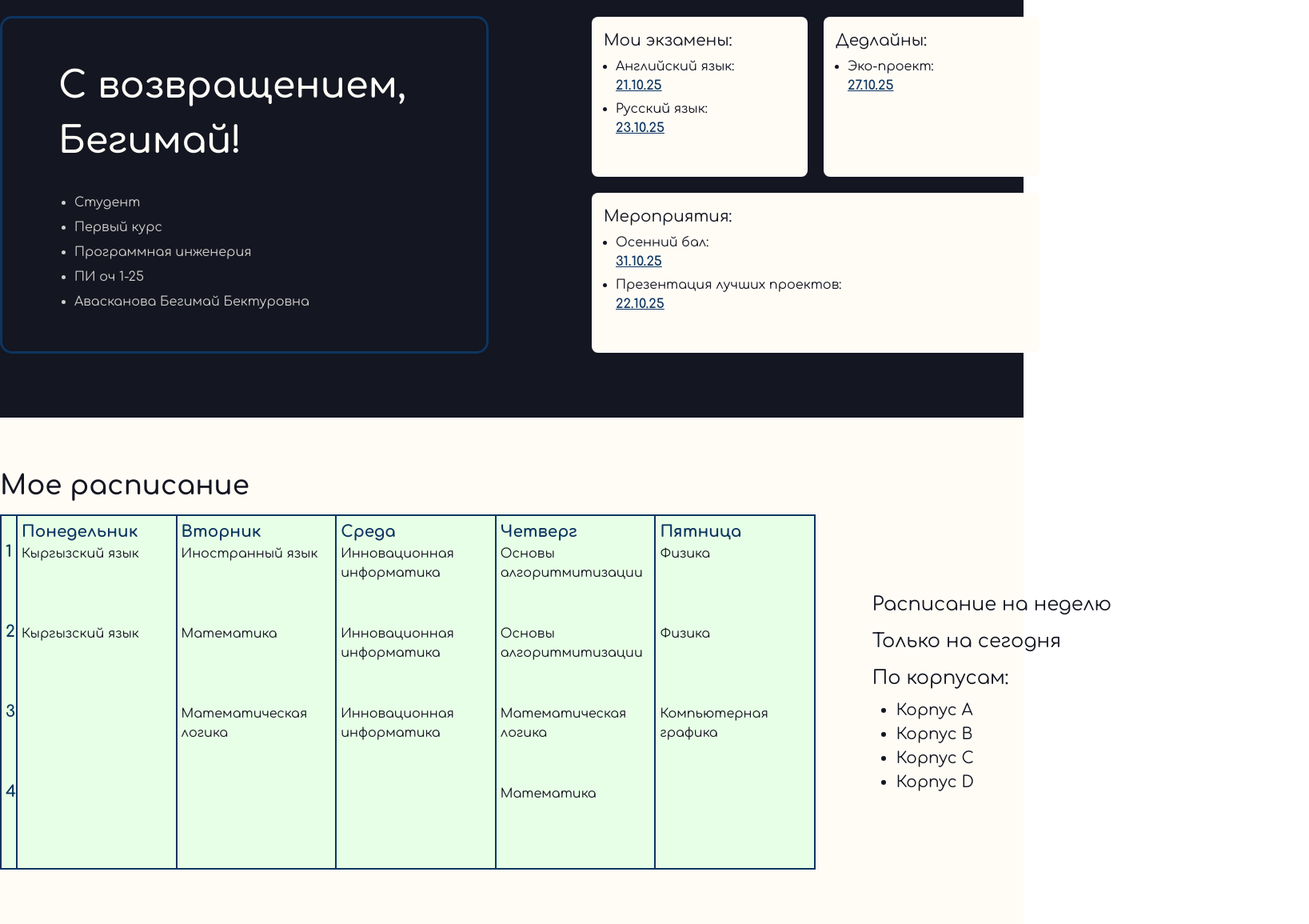
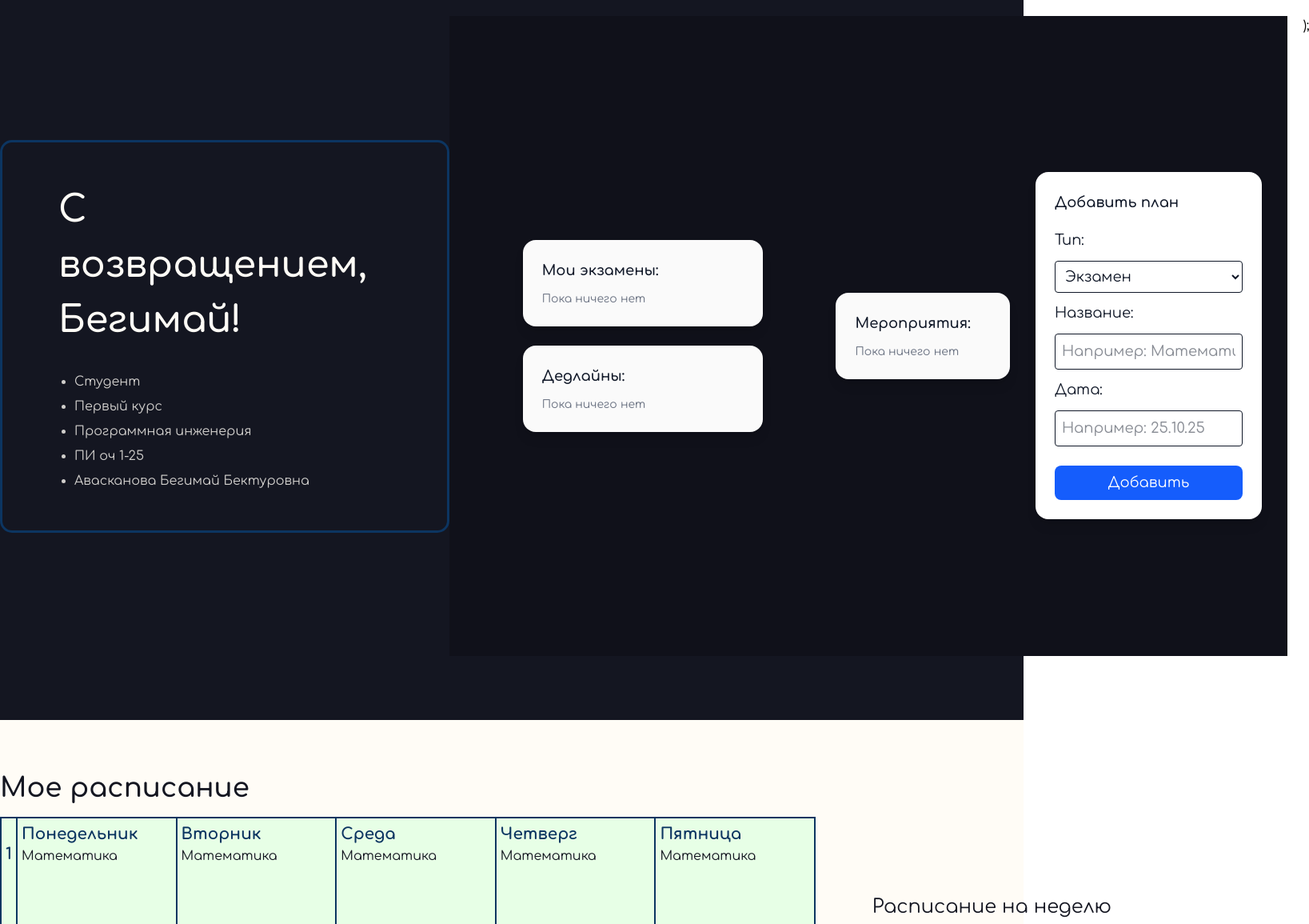
Before and after one commit to djamilya-a/smart-uni-dashboard, a React (Vite) app: page / in a window 1280 px wide. Shown: the part 180-1335 px from the top of the page at 80% size, 1637 px wide, since content can reach past the window. Built offline with nearby package versions, Linux system fonts and the light colour scheme; a web font is replaced by a local one.

Commit message:
first-commit

```diff
--- a/src/components/Main.jsx
+++ b/src/components/Main.jsx
@@ -1,6 +1,43 @@
-import React from 'react'
+import React, { useState, useEffect } from "react";
 
 const Main = () => {
+    const [exams, setExams] = useState([]);
+    const [deadlines, setDeadlines] = useState([]);
+    const [events, setEvents] = useState([]);
+
+    const [input, setInput] = useState("");
+    const [date, setDate] = useState("");
+    const [type, setType] = useState("exams");
+
+    // Загружаем из localStorage
+    useEffect(() => {
+      const saved = JSON.parse(localStorage.getItem("plansData"));
+      if (saved) {
+        setExams(saved.exams || []);
+        setDeadlines(saved.deadlines || []);
+        setEvents(saved.events || []);
+      }
+    }, []);
+
+    // Сохраняем при каждом изменении
+    useEffect(() => {
+      const data = { exams, deadlines, events };
+      localStorage.setItem("plansData", JSON.stringify(data));
+    }, [exams, deadlines, events]);
+
+    const addPlan = (e) => {
+      e.preventDefault();
+      if (!input || !date) return alert("Заполни все поля!");
+
+      const newItem = { name: input, date };
+      if (type === "exams") setExams([...exams, newItem]);
+      if (type === "deadlines") setDeadlines([...deadlines, newItem]);
+      if (type === "events") setEvents([...events, newItem]);
+
+      setInput("");
+      setDate("");
+    };
+
   return (
     <main className='w-full bg-[#141621]'>
       <div className="w-[1300px] mx-auto flex justify-between items-center pt-[20px] pb-[80px]">
@@ -15,47 +52,80 @@ const Main = () => {
           </ul>
         </div>
         <div className="flex flex-col gap-[20px]">
-          <div className="flex gap-[20px]">
-            <div className="w-[270px] bg-[#fffcf6] h-[200px] p-[15px] rounded-[8px]">
-              <h3 className='text-[20px] text-[#141621]'>Мои экзамены:</h3>
-              <ul className='text-[16px] text-[#141621] py-[5px] list-disc pl-[15px]'>
-                <li>
-                  <h5>Английский язык:</h5>
-                  <p className='text-[#0c3561] font-bold mb-[5px] underline'>21.10.25</p>
-                </li>
-                <li>
-                  <h5>Русский язык:</h5>
-                  <p className='text-[#0c3561] font-bold underline'>23.10.25</p>
-                </li>
-              </ul>
-            </div>
-            <div className="w-[270px] bg-[#fffcf6] h-[200px] p-[15px] rounded-[8px]">
-              <h3 className='text-[20px] text-[#141621]'>Дедлайны:</h3>
-              <ul className='text-[16px] text-[#141621] py-[5px] list-disc pl-[15px]'>
-                <li>
-                  <h5>Эко-проект:</h5>
-                  <p className='text-[#0c3561] font-bold underline'>27.10.25</p>
-                </li>
-              </ul>
-            </div>
-          </div>
-          <div className="w-[560px] bg-[#fffcf6] p-[15px] h-[200px] rounded-[8px]">
-            <h3 className='text-[20px] text-[#141621]'>Мероприятия:</h3>
-            <ul className='text-[16px] text-[#141621] py-[5px] list-disc pl-[15px]'>
-              <li>
-                <h5>Осенний бал:</h5>
-                <p className='text-[#0c3561] font-bold underline mb-[5px]'>31.10.25</p>
-              </li>
-              <li>
-                <h5>Презентация лучших проектов:</h5>
-                <p className='text-[#0c3561] font-bold underline'>22.10.25</p>
-              </li>
-            </ul>
-          </div>
-        </div>
+          <div className="flex gap-[20px] ">
+          <div className="min-h-screen bg-[#10111a] text-gray-900 flex flex-row items-center gap-8 p-8 text-[18px]">
+      <div className="flex gap-6 flex-wrap justify-center">
+
+        <Card title="Мои экзамены:" items={exams} />
+        <Card title="Дедлайны:" items={deadlines} />
       </div>
+      <Card title="Мероприятия:" items={events} />
+
+      <form
+        onSubmit={addPlan}
+        className="bg-white rounded-2xl p-6 mt-6 shadow-lg flex flex-col gap-3 w-[320px]"
+      >
+        <h2 className="text-lg font-semibold mb-2">Добавить план</h2>
+
+        <label>Тип:</label>
+        <select
+          value={type}
+          onChange={(e) => setType(e.target.value)}
+          className="border rounded p-2"
+        >
+          <option value="exams">Экзамен</option>
+          <option value="deadlines">Дедлайн</option>
+          <option value="events">Мероприятие</option>
+        </select>
+
+        <label>Название:</label>
+        <input
+          value={input}
+          onChange={(e) => setInput(e.target.value)}
+          className="border rounded p-2"
+          placeholder="Например: Математика"
+        />
+
+        <label>Дата:</label>
+        <input
+          value={date}
+          onChange={(e) => setDate(e.target.value)}
+          className="border rounded p-2"
+          placeholder="Например: 25.10.25"
+        />
+
+        <button
+          type="submit"
+          className="bg-blue-600 text-white rounded-lg p-2 mt-3 hover:bg-blue-700 transition"
+        >
+          Добавить
+        </button>
+      </form>
+    </div>
+  );
+
+      </div></div></div>
     </main>
   )
 }
-
+function Card({ title, items }) {
+  return (
+    <div className="bg-[#fafafa] rounded-2xl shadow-lg p-6 w-[300px]">
+      <h2 className="font-semibold text-lg mb-3">{title}</h2>
+      <ul className="list-disc list-inside space-y-2">
+        {items.length === 0 && (
+          <p className="text-gray-500 text-sm">Пока ничего нет</p>
+        )}
+        {items.map((item, i) => (
+          <li key={i}>
+            {item.name}:{" "}
+            <a href="#" className="text-blue-700 underline">
+              {item.date}
+            </a>
+          </li>
+        ))}
+      </ul>
+    </div>
+  );
+}
 export default Main
--- a/src/components/Schedule.jsx
+++ b/src/components/Schedule.jsx
@@ -1,61 +1,154 @@
-import React from 'react'
+import React, { useEffect, useState } from "react";
 
 const Schedule = () => {
+  const allLessons = [
+    "Математика",
+    "Иностранный язык",
+    "Кыргызский язык",
+    "Компьютерная графика",
+    "Физика",
+    "Основы алгоритмитизации",
+    "Инновационная информатика",
+    "Математическая логика",
+  ];
+
+  const [lessons, setLessons] = useState([]);
+
+  // Генерация случайного списка уроков
+  function getRandomLessons(count = 4) {
+    return Array.from({ length: count }, () => {
+      const randomIndex = Math.floor(Math.random() * allLessons.length);
+      return allLessons[randomIndex];
+    });
+  }
+
+  useEffect(() => {
+    setLessons(getRandomLessons(4)); // Например, 10 уроков
+  }, []);
   return (
-    <section className='w-full bg-[#fffcf6] py-[60px]'>
+    //     {schedule.map((daySchedule, i) => (
+    //       <div
+    //         key={i}
+    //         className="bg-[#fafafa] text-gray-900 rounded-2xl shadow-lg p-6 w-[280px]"
+    //       >
+    //         <h2 className="text-xl font-bold mb-3">{daySchedule.day}</h2>
+    //
+    //           {daySchedule.lessons.map((lesson, j) => (
+    //             <li key={j}>{lesson}</li>
+    //           ))}
+
+    //       </div>
+
+    // </div>
+    <section className="w-full bg-[#fffcf6] py-[60px]">
       <div className="w-[1400px] mx-auto">
-        <h3 className='text-[34px] text-[#141621] font-semibold'>Мое расписание</h3>
+        <h3 className="text-[34px] text-[#141621] font-semibold">
+          Мое расписание
+        </h3>
         <div className="flex justify-between items-center py-[10px]">
           <div className="w-[1020px] flex border border-[1px] border-[#0c3561] bg-[#e7ffe6]">
             <div className="w-[20px] flex flex-col items-start justify-start border border-[1px] border-[#0c3561] px-[5px]">
               <div className="h-[30px]"></div>
-              <div className="h-[100px] font-bold text-[20px] text-[#0c3561]"><p>1</p></div>
-              <div className="h-[100px] font-bold text-[20px] text-[#0c3561]"><p>2</p></div>
-              <div className="h-[100px] font-bold text-[20px] text-[#0c3561]"><p>3</p></div>
-              <div className="h-[100px] font-bold text-[20px] text-[#0c3561]"><p>4</p></div></div>
-            <div className="w-[200px] flex flex-col items-start justify-start text-[16px] text-[#141621] border border-[1px] border-[#0c3561] p-[5px]"> <p className='font-bold text-[20px] text-[#0c3561]'>Понедельник</p>
-              <div className="h-[100px]"><p>Кыргызский язык</p></div>
-              <div className="h-[100px]"><p>Кыргызский язык</p></div>
-              <div className="h-[100px]"><p></p></div>
-              <div className="h-[100px]"><p></p></div></div>
-            <div className="w-[200px] flex flex-col items-start justify-start text-[16px] text-[#141621] border border-[1px] border-[#0c3561] p-[5px]"> <p className='font-bold text-[20px] text-[#0c3561]'>Вторник</p>
-              <div className="h-[100px]"><p>Иностранный язык</p></div>
-              <div className="h-[100px]"><p>Математика</p></div>
-              <div className="h-[100px]"><p>Математическая логика</p></div>
-              <div className="h-[100px]"><p></p></div></div>
-            <div className="w-[200px] flex flex-col items-start justify-start text-[16px] text-[#141621] border border-[1px] border-[#0c3561] p-[5px]"> <p className='font-bold text-[20px] text-[#0c3561]'>Среда</p>
-              <div className="h-[100px]"><p>Инновационная информатика</p></div>
-              <div className="h-[100px]"><p>Инновационная информатика</p></div>
-              <div className="h-[100px]"><p>Инновационная информатика</p></div>
-              <div className="h-[100px]"><p></p></div></div>
-            <div className="w-[200px] flex flex-col items-start justify-start text-[16px] text-[#141621] border border-[1px] border-[#0c3561] p-[5px]"> <p className='font-bold text-[20px] text-[#0c3561]'>Четверг</p>
-              <div className="h-[100px]"><p>Основы алгоритмитизации</p></div>
-              <div className="h-[100px]"><p>Основы алгоритмитизации</p></div>
-              <div className="h-[100px]"><p>Математическая логика</p></div>
-              <div className="h-[100px]"><p>Математика</p></div></div>
-            <div className="w-[200px] flex flex-col items-start justify-start text-[16px] text-[#141621] border border-[1px] border-[#0c3561] p-[5px]"> <p className='font-bold text-[20px] text-[#0c3561]'>Пятница</p>
-              <div className="h-[100px]"><p>Физика</p></div>
-              <div className="h-[100px]"><p>Физика</p></div>
-              <div className="h-[100px]"><p>Компьютерная графика</p></div>
-              <div className="h-[100px]"><p></p></div></div>
+              <div className="h-[100px] font-bold text-[20px] text-[#0c3561]">
+                <p>1</p>
+              </div>
+              <div className="h-[100px] font-bold text-[20px] text-[#0c3561]">
+                <p>2</p>
+              </div>
+              <div className="h-[100px] font-bold text-[20px] text-[#0c3561]">
+                <p>3</p>
+              </div>
+              <div className="h-[100px] font-bold text-[20px] text-[#0c3561]">
+                <p>4</p>
+              </div>
+            </div>
+            <div className="w-[200px] flex flex-col items-start justify-start text-[16px] text-[#141621] border border-[1px] border-[#0c3561] p-[5px]">
+              {" "}
+              <p className="font-bold text-[20px] text-[#0c3561]">
+                Понедельник
+              </p>
+              {lessons.map((lesson, i) => (
+                <>
+                  <div key={i} className="h-[100px]">
+                    <p>{lesson}</p>
+                  </div>
+                </>
+              ))}
+            </div>
+            <div className="w-[200px] flex flex-col items-start justify-start text-[16px] text-[#141621] border border-[1px] border-[#0c3561] p-[5px]">
+              {" "}
+              <p className="font-bold text-[20px] text-[#0c3561]">Вторник</p>
+              {lessons.map((lesson, i) => (
+                <>
+                  <div key={i} className="h-[100px]">
+                    <p>{lesson}</p>
+                  </div>
+                </>
+              ))}
+            </div>
+            <div className="w-[200px] flex flex-col items-start justify-start text-[16px] text-[#141621] border border-[1px] border-[#0c3561] p-[5px]">
+              {" "}
+              <p className="font-bold text-[20px] text-[#0c3561]">Среда</p>
+              {lessons.map((lesson, i) => (
+                <>
+                  <div key={i} className="h-[100px]">
+                    <p>{lesson}</p>
+                  </div>
+                </>
+              ))}
+            </div>
+            <div className="w-[200px] flex flex-col items-start justify-start text-[16px] text-[#141621] border border-[1px] border-[#0c3561] p-[5px]">
+              {" "}
+              <p className="font-bold text-[20px] text-[#0c3561]">Четверг</p>
+              {lessons.map((lesson, i) => (
+                <>
+                  <div key={i} className="h-[100px]">
+                    <p>{lesson}</p>
+                  </div>
+                </>
+              ))}
+            </div>
+            <div className="w-[200px] flex flex-col items-start justify-start text-[16px] text-[#141621] border border-[1px] border-[#0c3561] p-[5px]">
+              {" "}
+              <p className="font-bold text-[20px] text-[#0c3561]">Пятница</p>
+              {lessons.map((lesson, i) => (
+                <>
+                  <div key={i} className="h-[100px]">
+                    <p>{lesson}</p>
+                  </div>
+                </>
+              ))}
+            </div>
           </div>
           <div className="px-[10px] text-[24px] text-[#141621]">
             <ul>
-              <li className='pb-[10px]'><a href="#">Расписание на неделю</a></li>
-              <li className='pb-[10px]'><a href="#">Только на сегодня</a></li>
+              <li className="pb-[10px]">
+                <a href="#">Расписание на неделю</a>
+              </li>
+              <li className="pb-[10px]">
+                <a href="#">Только на сегодня</a>
+              </li>
               <h6>По корпусам:</h6>
-              <ul className='list-disc text-[20px] ml-[30px] pt-[7px]'>
-                <li><a href="#">Корпус А</a></li>
-                <li><a href="#">Корпус В</a></li>
-                <li><a href="#">Корпус С</a></li>
-                <li><a href="#">Корпус D</a></li>
+              <ul className="list-disc text-[20px] ml-[30px] pt-[7px]">
+                <li>
+                  <a href="#">Корпус А</a>
+                </li>
+                <li>
+                  <a href="#">Корпус В</a>
+                </li>
+                <li>
+                  <a href="#">Корпус С</a>
+                </li>
+                <li>
+                  <a href="#">Корпус D</a>
+                </li>
               </ul>
             </ul>
           </div>
         </div>
       </div>
     </section>
-  )
-}
+  );
+};
 
-export default Schedule
+export default Schedule;
--- /dev/null
+++ b/src/components/test.jsx
@@ -0,0 +1,112 @@
+import React, { useState, useEffect } from "react";
+
+export default function Test() {
+  const [exams, setExams] = useState([]);
+  const [deadlines, setDeadlines] = useState([]);
+  const [events, setEvents] = useState([]);
+
+  const [input, setInput] = useState("");
+  const [date, setDate] = useState("");
+  const [type, setType] = useState("exams");
+
+  // Загружаем из localStorage
+  useEffect(() => {
+    const saved = JSON.parse(localStorage.getItem("plansData"));
+    if (saved) {
+      setExams(saved.exams || []);
+      setDeadlines(saved.deadlines || []);
+      setEvents(saved.events || []);
+    }
+  }, []);
+
+  // Сохраняем при каждом изменении
+  useEffect(() => {
+    const data = { exams, deadlines, events };
+    localStorage.setItem("plansData", JSON.stringify(data));
+  }, [exams, deadlines, events]);
+
+  const addPlan = (e) => {
+    e.preventDefault();
+    if (!input || !date) return alert("Заполни все поля!");
+
+    const newItem = { name: input, date };
+    if (type === "exams") setExams([...exams, newItem]);
+    if (type === "deadlines") setDeadlines([...deadlines, newItem]);
+    if (type === "events") setEvents([...events, newItem]);
+
+    setInput("");
+    setDate("");
+  };
+
+  return (
+    <div className="min-h-screen bg-[#10111a] text-gray-900 flex flex-col items-center gap-8 p-8 text-[18px]">
+      <div className="flex gap-6 flex-wrap justify-center">
+        <Card title="Мои экзамены:" items={exams} />
+        <Card title="Дедлайны:" items={deadlines} />
+      </div>
+      <Card title="Мероприятия:" items={events} />
+
+      <form
+        onSubmit={addPlan}
+        className="bg-white rounded-2xl p-6 mt-6 shadow-lg flex flex-col gap-3 w-[320px]"
+      >
+        <h2 className="text-lg font-semibold mb-2">Добавить план</h2>
+
+        <label>Тип:</label>
+        <select
+          value={type}
+          onChange={(e) => setType(e.target.value)}
+          className="border rounded p-2"
+        >
+          <option value="exams">Экзамен</option>
+          <option value="deadlines">Дедлайн</option>
+          <option value="events">Мероприятие</option>
+        </select>
+
+        <label>Название:</label>
+        <input
+          value={input}
+          onChange={(e) => setInput(e.target.value)}
+          className="border rounded p-2"
+          placeholder="Например: Математика"
+        />
+
+        <label>Дата:</label>
+        <input
+          value={date}
+          onChange={(e) => setDate(e.target.value)}
+          className="border rounded p-2"
+          placeholder="Например: 25.10.25"
+        />
+
+        <button
+          type="submit"
+          className="bg-blue-600 text-white rounded-lg p-2 mt-3 hover:bg-blue-700 transition"
+        >
+          Добавить
+        </button>
+      </form>
+    </div>
+  );
+}
+
+function Card({ title, items }) {
+  return (
+    <div className="bg-[#fafafa] rounded-2xl shadow-lg p-6 w-[300px]">
+      <h2 className="font-semibold text-lg mb-3">{title}</h2>
+      <ul className="list-disc list-inside space-y-2">
+        {items.length === 0 && (
+          <p className="text-gray-500 text-sm">Пока ничего нет</p>
+        )}
+        {items.map((item, i) => (
+          <li key={i}>
+            {item.name}:{" "}
+            <a href="#" className="text-blue-700 underline">
+              {item.date}
+            </a>
+          </li>
+        ))}
+      </ul>
+    </div>
+  );
+}
--- a/src/pages/Home.jsx
+++ b/src/pages/Home.jsx
@@ -4,6 +4,7 @@ import Schedule from '../components/Schedule'
 import Materials from '../components/Materials'
 import Ai from '../components/Ai'
 import Ecology from '../components/Ecology'
+// import Test from '../components/test'
 
 const Home = () => {
   return (
@@ -13,6 +14,7 @@ const Home = () => {
     <Materials/>
     <Ai/>
     <Ecology/>
+    {/* <Test/> */}
     </>
   )
 }
```
Also changed, not shown: 1 other file (tests, documents, lock files or other folders).
